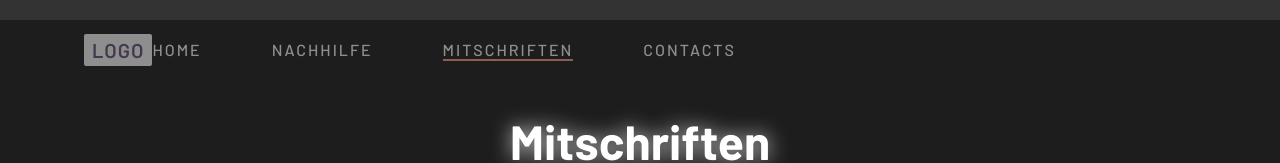
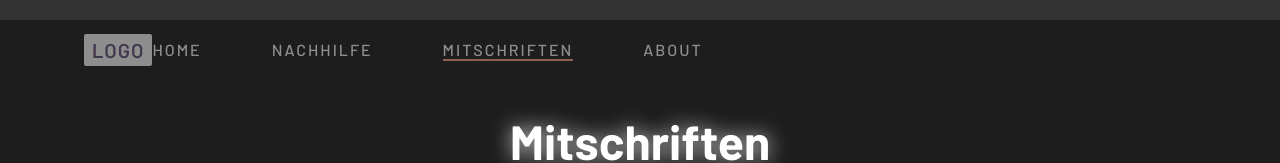
Before and after one commit to ElgamUenal/techachieve-project, a Vue app in the folder techachive-project/: page /mitschriften in a window 1280 px wide. Shown: the top 163 px of the page. Built offline with nearby package versions, Linux system fonts and the light colour scheme; a web font is replaced by a local one.

Commit message:
commit_about

```diff
--- a/techachive-project/src/App.vue
+++ b/techachive-project/src/App.vue
@@ -8,7 +8,7 @@
           <router-link to="/" class="link">Home</router-link>
           <router-link to="/projects" class="link">Nachhilfe</router-link>
           <router-link to="/mitschriften" class="link">Mitschriften</router-link>
-          <router-link to="/contacts" class="link">Contacts</router-link>
+          <router-link to="/contacts" class="link">About</router-link>
         </div>
       </div>
     </nav>
```
